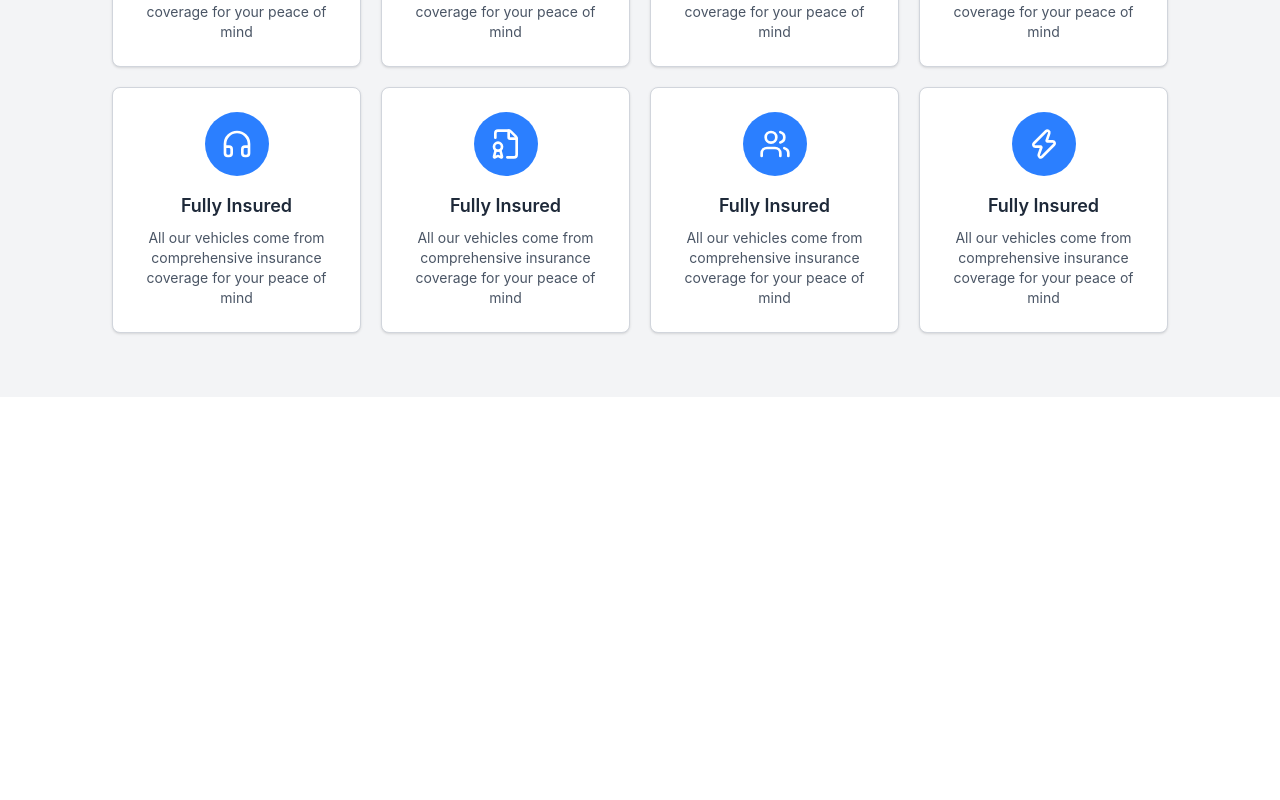
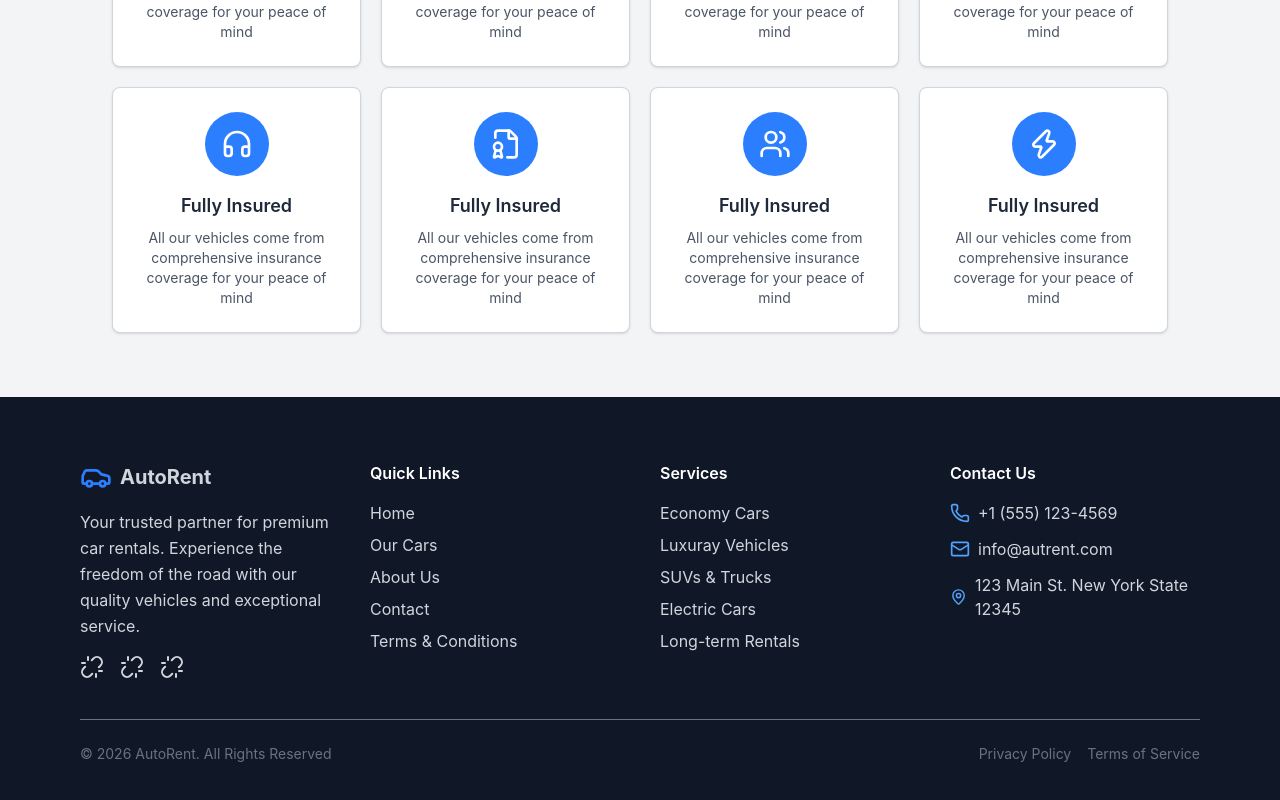
Before and after one commit to HaniOdh/Car-Rental-Frontend, a React (Vite) app in the folder car-rental-website/: page / in a window 1280 px wide. Shown: the part 3199-3999 px from the top of the page. Before the commit the page ends 3596 px from the top, so only its background shows below. Built offline with nearby package versions, Linux system fonts and the light colour scheme.

Commit message:
added footer

```diff
--- /dev/null
+++ b/car-rental-website/src/components/Footer.jsx
@@ -0,0 +1,63 @@
+import { Link } from "react-router-dom";
+import { Car, Phone, Mail, MapPin, Unlink } from "lucide-react";
+
+
+export default function Footer(){
+    return(
+        <footer className="bg-gray-900 text-gray-300 py-16 px-4 sm:px-6 lg:px-20">
+            <div className="max-w-7xl mx-auto grid grid-cols-1 md:grid-cols-4 gap-10">
+                <div>
+                    <Link to={'/'} className="flex items-center space-x-2"><Car className="w-8 h-8 text-blue-500" />
+                    <span className="text-xl font-bold">AutoRent</span></Link>
+                    <p className="leading-relaxed my-4">Your trusted partner for premium car rentals. Experience the freedom of the road with our quality vehicles
+                    and exceptional service.</p>
+                    <div className="flex gap-4 mt-2">
+                        <Unlink className="hover:text-white cursor-pointer"/>
+                        <Unlink className="hover:text-white cursor-pointer"/>
+                        <Unlink className="hover:text-white cursor-pointer"/>
+                    </div>
+                </div>
+
+                <div>
+                    <h4 className="text-white font-semibold mb-4">Quick Links</h4>
+                    <ul className="space-y-2">
+                        <li><a href="#" className="hover:underline">Home</a></li>
+                        <li><a href="#" className="hover:underline">Our Cars</a></li>
+                        <li><a href="#" className="hover:underline">About Us</a></li>
+                        <li><a href="#" className="hover:underline">Contact</a></li>
+                        <li><a href="#" className="hover:underline">Terms & Conditions</a></li>
+                    </ul>
+                </div>
+
+                <div>
+                    <h4 className="text-white font-semibold mb-4">Services</h4>
+                    <ul className="space-y-2">
+                        <li><a href="" className="hover:underline">Economy Cars</a></li>
+                        <li><a href="" className="hover:underline">Luxuray Vehicles</a></li>
+                        <li><a href="" className="hover:underline">SUVs & Trucks</a></li>
+                        <li><a href="" className="hover:underline">Electric Cars</a></li>
+                        <li><a href="" className="hover:underline">Long-term Rentals</a></li>
+                    </ul>
+                </div>
+
+                <div>
+                    <h4 className="text-white font-semibold mb-4">Contact Us</h4>
+                    <ul className="space-y-3">
+                        <li className="flex items-center gap-2"><Phone className="text-blue-400 w-5 h-5"/> +1 (555) 123-4569</li>
+                        <li className="flex items-center gap-2"><Mail className="text-blue-400 w-5 h-5"/> info@autrent.com</li>
+                        <li className="flex items-center gap-2"><MapPin className="text-blue-400 w-5 h-5"/> 123 Main St. New York State 12345</li>
+                    </ul>
+                </div>
+            </div>
+
+            <div className="border-t bordedr-gray-700 mt-10 py-6 text-sm flex flex-col sm:flex-row justify-between items-center
+            text-gray-500">
+                <p>&copy; {new Date().getFullYear()} AutoRent. All Rights Reserved</p>
+                <div className="flex gap-4 mt-4 sm:mt-0">
+                    <a href="" className="hover:underline">Privacy Policy</a>
+                    <a href="" className="hover:underline">Terms of Service</a>
+                </div>
+            </div>
+        </footer>
+    );
+}
--- a/car-rental-website/src/components/Home.jsx
+++ b/car-rental-website/src/components/Home.jsx
@@ -2,6 +2,7 @@ import Hero from "./Hero";
 import FeaturedCars from "./FeaturedCars";
 import VideoSection from "./VideoSection";
 import Features from "./Features";
+import Footer from "./Footer";
 
 
 export default function Home(){
@@ -11,6 +12,7 @@ export default function Home(){
             <FeaturedCars />
             <VideoSection />
             <Features />
+            <Footer />
         </main>
     );
 }
```
